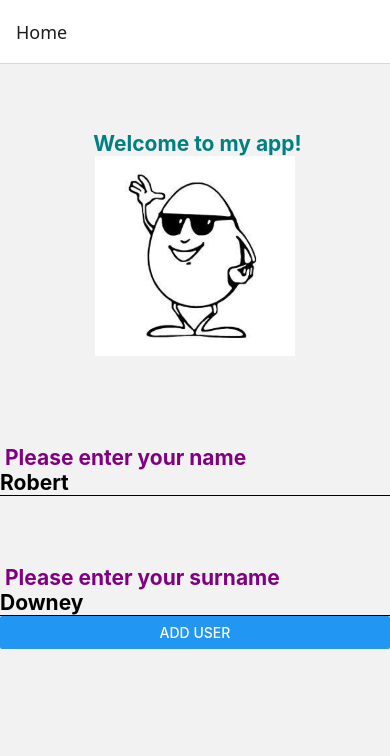
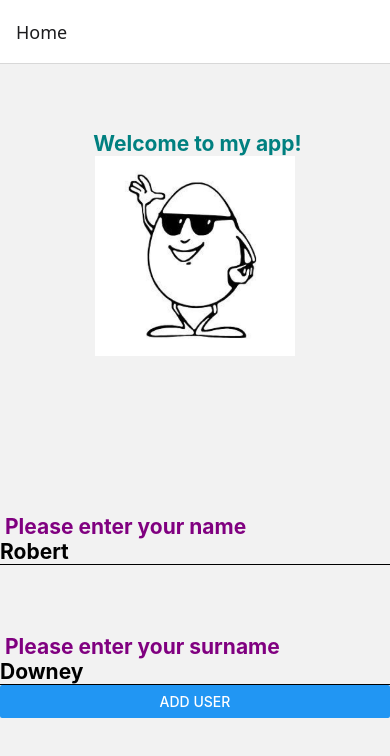
Before and after one commit to Uhameed78/First_App, a React Native app in the folder first-app/: screen / in a window 390 px wide. Shown: the top 756 px of the page. Built offline with nearby package versions, Linux system fonts and the light colour scheme.

Commit message:
Updated error input

```diff
--- a/first-app/App.tsx
+++ b/first-app/App.tsx
@@ -40,7 +40,9 @@ export default function App() {
 function MainScreen({ navigation }: MainScreenProps) {
   const [name, setName] = useState('');
   const [surname, setSurname] = useState('');
-  const [Error, setError] = useState('');
+  const [Error, setError] = useState(false);
+
+  console.log("App works!");
 
   return (
     <View>
@@ -50,7 +52,7 @@ function MainScreen({ navigation }: MainScreenProps) {
           <Image style={styles.logo} source={require('./images/littleFella.png')} />
 
           <FadeInView duration={3000}>
-            <Text style={styles.redText}>{Error}</Text>
+            <Text style={Error? styles.redText : styles.headingTxt }>{Error? "Please enter your info" : ""}</Text>
             <View style={styles.inputFlex}>
               <Text style={styles.headingTxt}> Please enter your name</Text>
               <TextInput
@@ -82,9 +84,9 @@ if ((isEmpty(name)==false) && (isEmpty(surname)==false)) {
 
 
               navigation.navigate('View', { NameSend: name, SurnameSend: surname });
-            setError('');
+            setError(false);
             } else {
-              setError('Please fill in all fields');
+              setError(true);
             }} }/>
 
           <StatusBar style="auto" />
```
